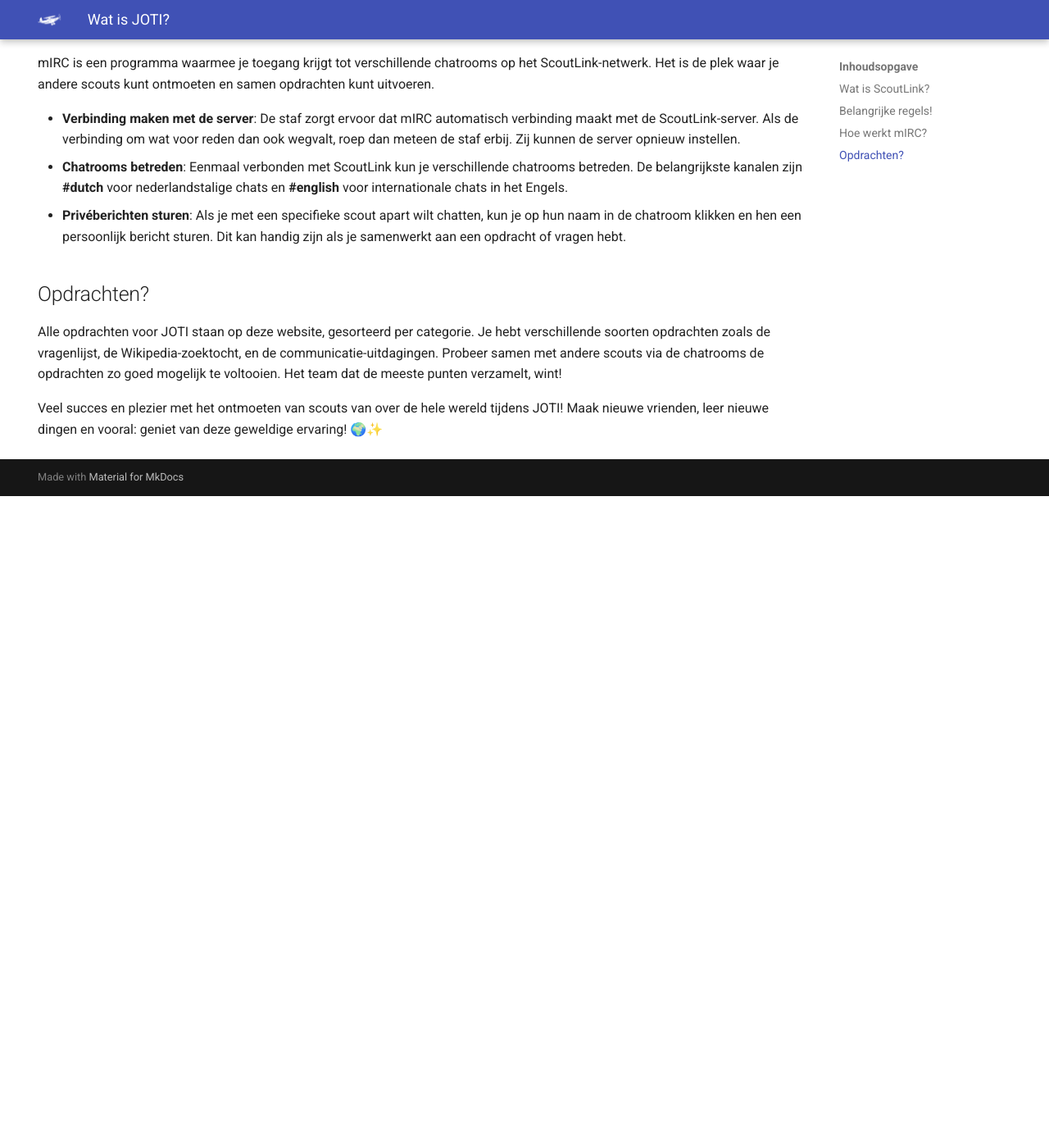
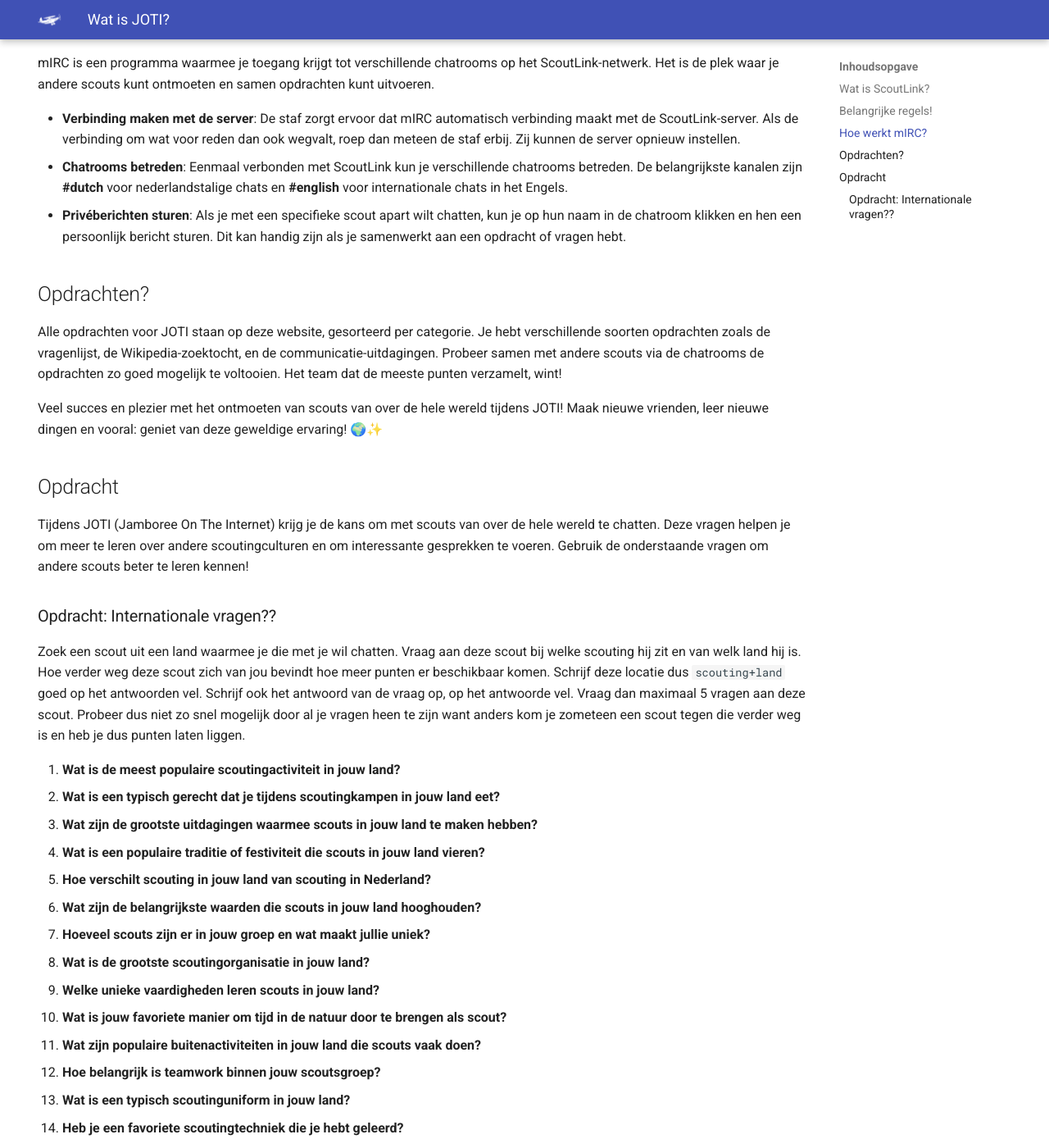
Before and after one commit to LuukBerkel/Joti2024, an MkDocs documentation site: the page built from docs/index.md, in a window 1280 px wide and 1400 px high, scrolled down 1381 px. Shown: the whole window at 82% size. Built offline with MkDocs 1.6.1 and Material for MkDocs 9.7.7, drawn with Linux system fonts in a browser that asks for light colours; before the commit the page ends 1986 px from its top, so only the background shows below that; some of the changed text lies outside the part shown.

Commit message:
Added first question reeks

```diff
--- a/docs/index.md
+++ b/docs/index.md
@@ -29,3 +29,50 @@
 Alle opdrachten voor JOTI staan op deze website, gesorteerd per categorie. Je hebt verschillende soorten opdrachten zoals de vragenlijst, de Wikipedia-zoektocht, en de communicatie-uitdagingen. Probeer samen met andere scouts via de chatrooms de opdrachten zo goed mogelijk te voltooien. Het team dat de meeste punten verzamelt, wint!
 
 Veel succes en plezier met het ontmoeten van scouts van over de hele wereld tijdens JOTI! Maak nieuwe vrienden, leer nieuwe dingen en vooral: geniet van deze geweldige ervaring! 🌍✨
+
+## Opdracht
+Tijdens JOTI (Jamboree On The Internet) krijg je de kans om met scouts van over de hele wereld te chatten. Deze vragen helpen je om meer te leren over andere scoutingculturen en om interessante gesprekken te voeren. Gebruik de onderstaande vragen om andere scouts beter te leren kennen!
+
+### Opdracht: Internationale vragen??
+Zoek een scout uit een land waarmee je die met je wil chatten. Vraag aan deze scout bij welke scouting hij zit en van welk land hij is. Hoe verder weg deze scout zich van jou bevindt hoe meer punten er beschikbaar komen. Schrijf deze locatie dus `scouting+land` goed op het antwoorden vel. Schrijf ook het antwoord van de vraag op, op het antwoorde vel. Vraag dan maximaal 5 vragen aan deze scout. Probeer dus niet zo snel mogelijk door al je vragen heen te zijn want anders kom je zometeen een scout tegen die verder weg is en heb je dus punten laten liggen.
+
+1. **Wat is de meest populaire scoutingactiviteit in jouw land?**
+2. **Wat is een typisch gerecht dat je tijdens scoutingkampen in jouw land eet?**
+3. **Wat zijn de grootste uitdagingen waarmee scouts in jouw land te maken hebben?**
+4. **Wat is een populaire traditie of festiviteit die scouts in jouw land vieren?**
+5. **Hoe verschilt scouting in jouw land van scouting in Nederland?**
+6. **Wat zijn de belangrijkste waarden die scouts in jouw land hooghouden?**
+7. **Hoeveel scouts zijn er in jouw groep en wat maakt jullie uniek?**
+8. **Wat is de grootste scoutingorganisatie in jouw land?**
+9. **Welke unieke vaardigheden leren scouts in jouw land?**
+10. **Wat is jouw favoriete manier om tijd in de natuur door te brengen als scout?**
+11. **Wat zijn populaire buitenactiviteiten in jouw land die scouts vaak doen?**
+12. **Hoe belangrijk is teamwork binnen jouw scoutsgroep?**
+13. **Wat is een typisch scoutinguniform in jouw land?**
+14. **Heb je een favoriete scoutingtechniek die je hebt geleerd?**
+15. **Hoe vaak gaan jullie op kamp met je scoutsgroep?**
+16. **Wat is de mooiste natuurervaring die je hebt gehad tijdens scouting?**
+17. **Wat is een lokaal dier dat je vaak tegenkomt tijdens scoutingactiviteiten?**
+18. **Welke spellen zijn populair in jouw scoutinggroep?**
+19. **Wat zijn de meest gebruikte materialen in jouw scoutingactiviteiten?**
+20. **Wat is iets wat je nog wilt leren binnen scouting?**
+21. **Hoe heb je van JOTI gehoord en wat is je eerste indruk?**
+22. **Wat hoop je te leren van scouts uit andere landen tijdens JOTI?**
+23. **Hoe gebruik je technologie om contact te houden met andere scouts?**
+24. **Wat vind je het leukste aan het chatten met scouts van over de wereld?**
+25. **Heb je al met scouts uit andere landen gechat? Hoe was dat?**
+26. **Wat is een activiteit of spel dat je zou willen organiseren tijdens JOTI?**
+27. **Welke vaardigheden of kennis wil je delen met scouts uit andere landen?**
+28. **Hoe vaak neem je deel aan internationale scoutingevenementen?**
+29. **Wat zijn je verwachtingen van JOTI?**
+30. **Wat vind je belangrijk in de verbinding met andere scouts via JOTI?**
+31. **Hoe heeft JOTI je geholpen om meer over andere culturen te leren?**
+32. **Wat zijn de grootste verschillen die je hebt opgemerkt tussen scouting in jouw land en scouting in Nederland?**
+33. **Wat is een unieke activiteit die je zou willen delen met andere scouts tijdens JOTI?**
+34. **Hoe belangrijk vind je het om verschillende talen te leren als scout?**
+35. **Heb je al ideeën voor toekomstige projecten of activiteiten die je wilt doen met andere scouts?**
+36. **Wat vind je het leukste aan het idee om wereldwijd vrienden te maken via scouting?**
+37. **Heb je ooit iets bijzonders meegemaakt tijdens een online scoutingactiviteit?**
+38. **Wat zou je andere scouts adviseren om het meeste uit JOTI te halen?**
+39. **Wat is een typisch spel of activiteit die je graag tijdens JOTI zou willen spelen?**
+40. **Wat is een belangrijk doel dat je wilt bereiken tijdens JOTI?**
```
Also changed, not shown: site/index.html, 2 other files.
